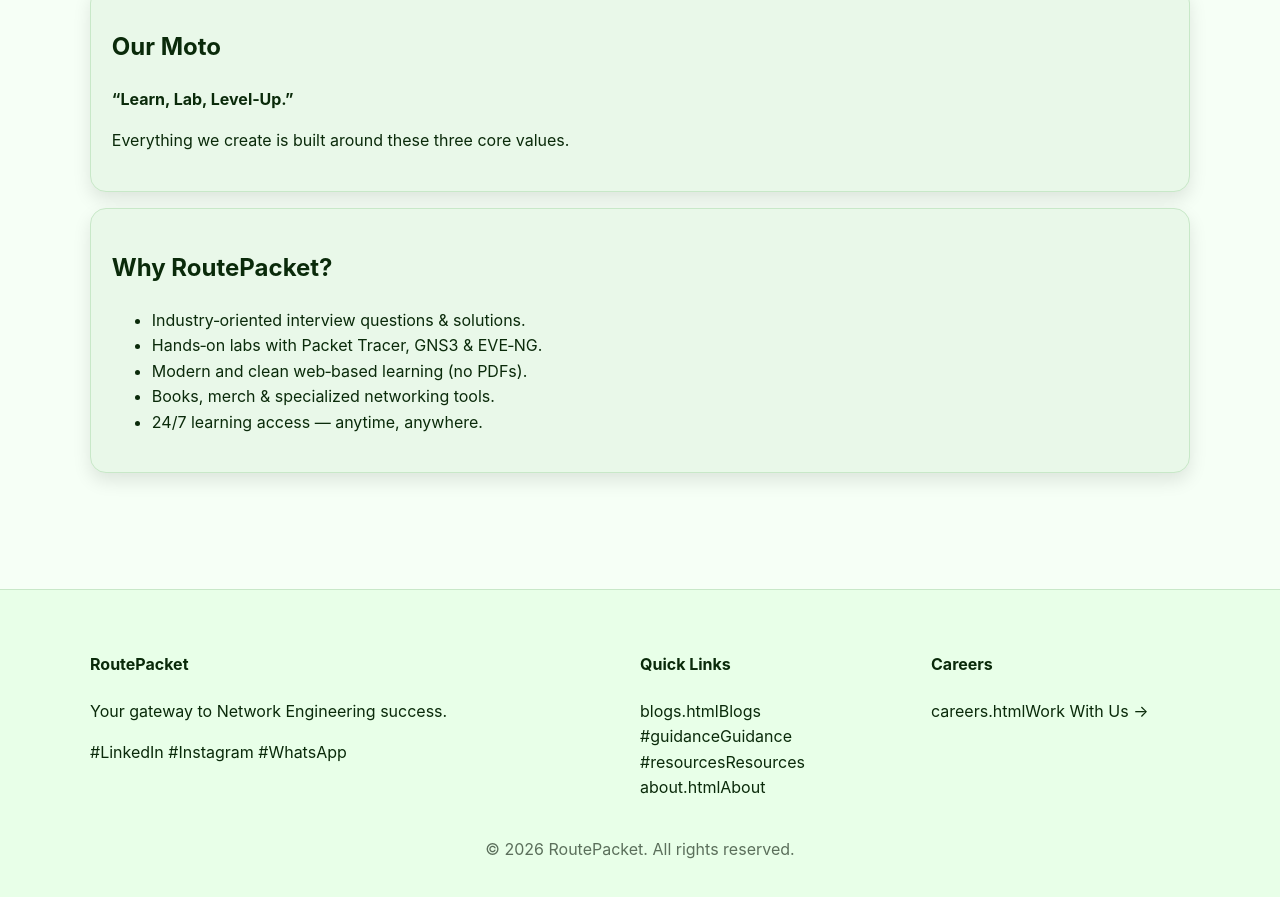
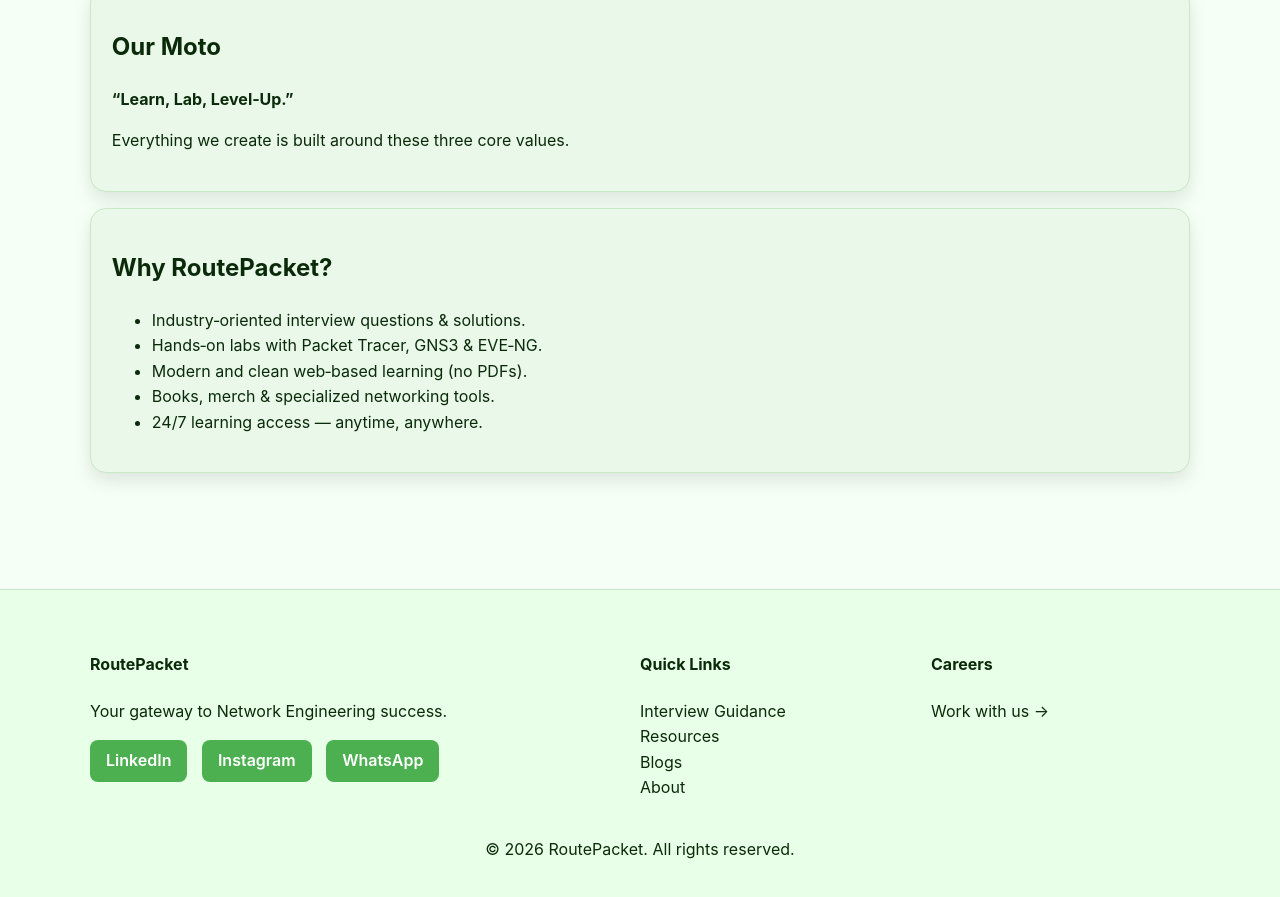
Before and after one commit to RoutePacket/Home, a plain HTML site: page About.html in a window 1280 px wide. Shown: the part 1533-2430 px from the top of the page. Drawn offline with Linux system fonts and the light colour scheme.

Commit message:
Update About.html

```diff
--- a/About.html
+++ b/About.html
@@ -267,7 +267,8 @@
   </div>
 </section>
 
-<!-- FOOTER -->
+
+<!-- ======== FOOTER ======== -->
 <footer class="footer">
   <div class="container footer-grid">
 
@@ -276,32 +277,32 @@
       <p class="muted">Your gateway to Network Engineering success.</p>
 
       <div class="social">
-        #LinkedIn</a>
-        #Instagram</a>
-        #WhatsApp</a>
+        <a href="#">LinkedIn</a>
+        <a href="#">Instagram</a>
+        <a href="#">WhatsApp</a>
       </div>
     </div>
 
     <div>
       <h4>Quick Links</h4>
       <ul class="links">
-        <li>blogs.htmlBlogs</a></li>
-        <li>#guidanceGuidance</a></li>
-        <li>#resourcesResources</a></li>
-        <li>about.htmlAbout</a></li>
+        <li><a href="#guidance">Interview Guidance</a></li>
+        <li><a href="#resources">Resources</a></li>
+        <li><a href="#blogs">Blogs</a></li>
+        <li><a href="#about">About</a></li>
       </ul>
     </div>
 
     <div>
       <h4>Careers</h4>
       <ul class="links">
-        <li>careers.htmlWork With Us →</a></li>
+        <li><a href="#">Work with us →</a></li>
       </ul>
     </div>
 
   </div>
 
-  <div class="container" style="text-align:center; margin-top:20px; color:var(--muted);">
+  <div class="container" style="text-align:center; margin-top:20px;">
     © <span id="year"></span> RoutePacket. All rights reserved.
   </div>
 </footer>
```
